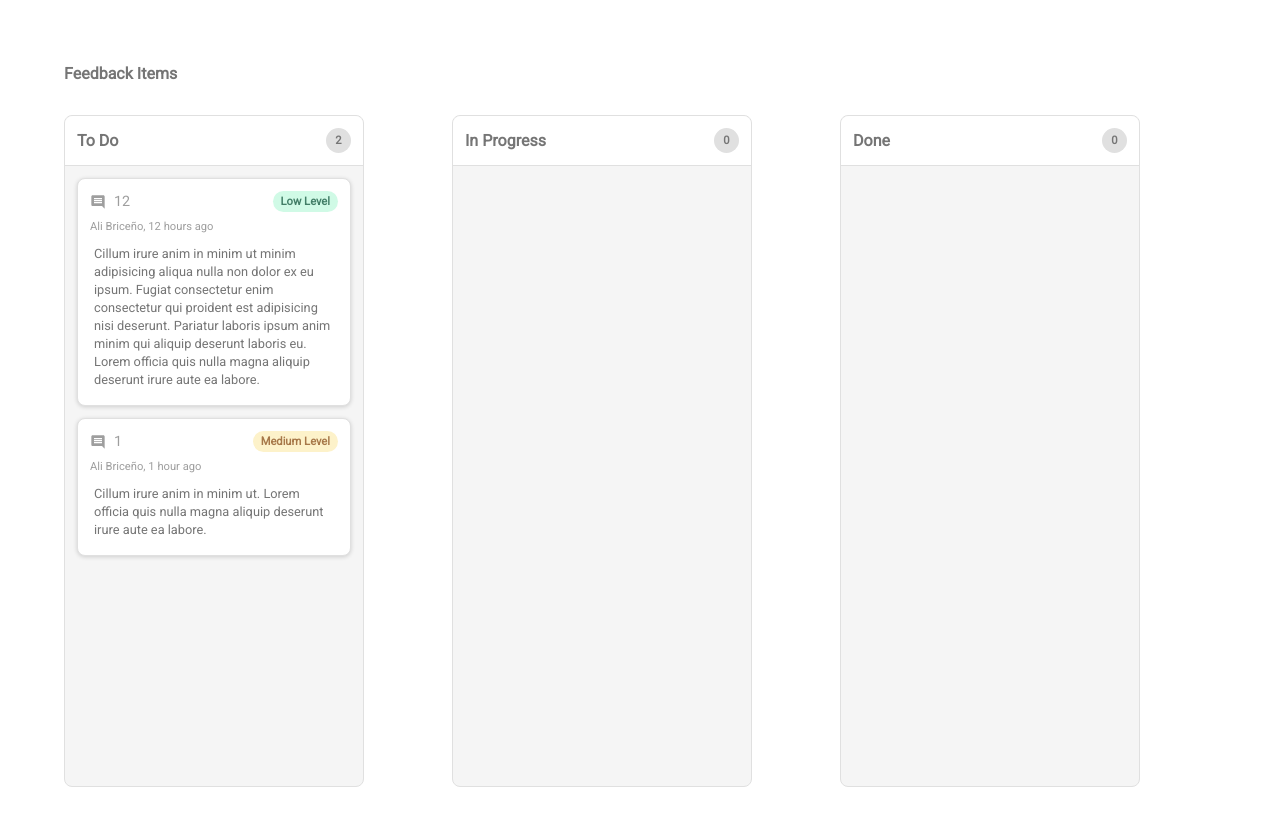
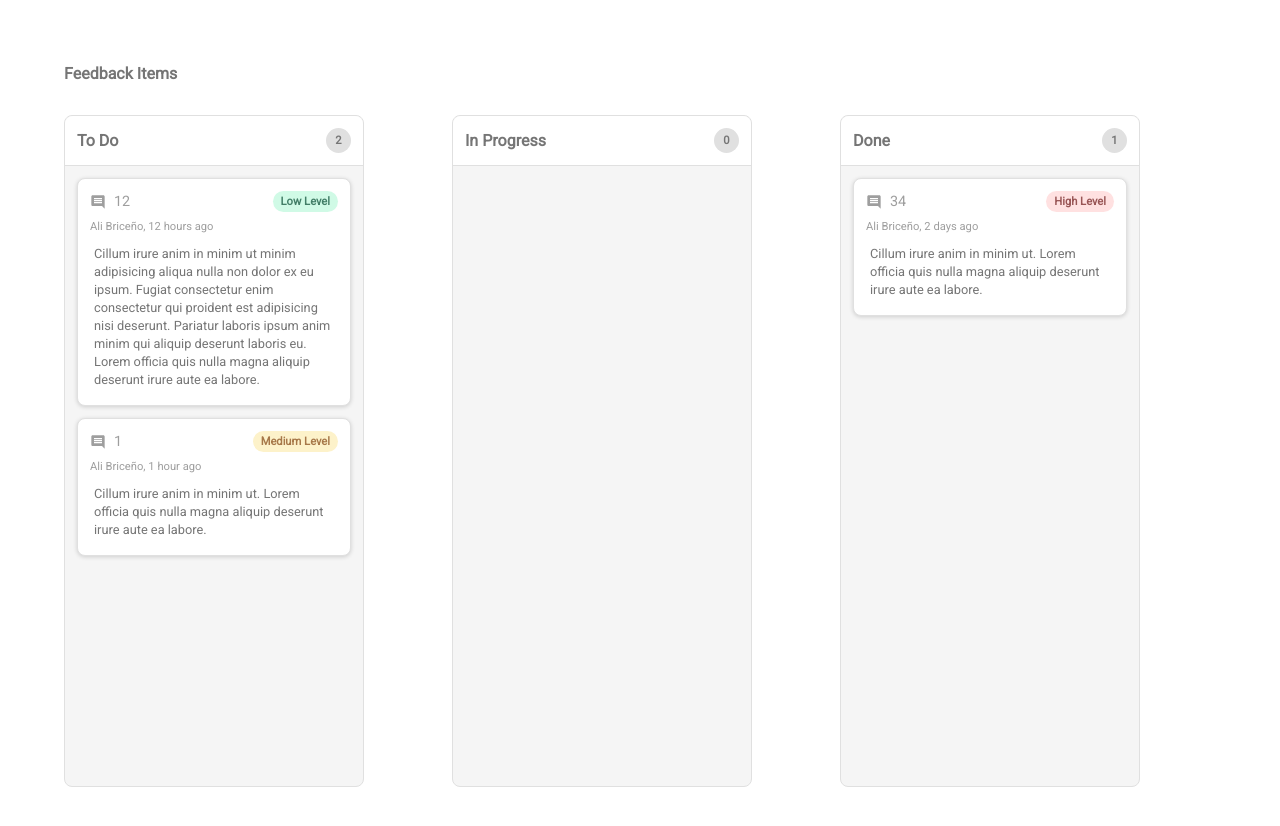
Before and after one commit to alienriquebm/react-dnd-test, a React (Create React App) app: page / in a window 1280 px wide. Shown: the top 826 px of the page. Built offline with nearby package versions, Linux system fonts and the light colour scheme.

Commit message:
fixed array order when do dnd op

```diff
--- a/src/App.js
+++ b/src/App.js
@@ -39,6 +39,15 @@ const customData = [
     content:
       'Cillum irure anim in minim ut. Lorem officia quis nulla magna aliquip deserunt irure aute ea labore.',
   },
+  {
+    id: 3,
+    level: 2,
+    comments: 34,
+    taskCardId: 3,
+    author: 'Ali Briceño, 2 days ago',
+    content:
+      'Cillum irure anim in minim ut. Lorem officia quis nulla magna aliquip deserunt irure aute ea labore.',
+  },
 ];
 
 const App = () => {
@@ -49,6 +58,8 @@ const App = () => {
     for (let i = 0; i < newData.length; i += 1) {
       if (newData[i].id === item.id) {
         newData[i].taskCardId = newTaskCard;
+        const itemToOrder = newData.splice(i, 1);
+        newData.push(itemToOrder[0]);
         setData(newData);
         break;
       }
```
